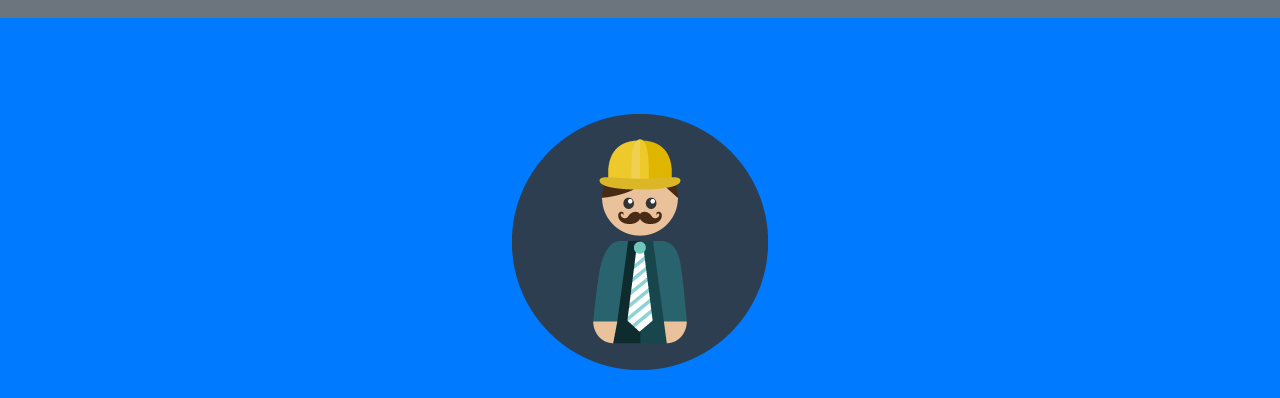
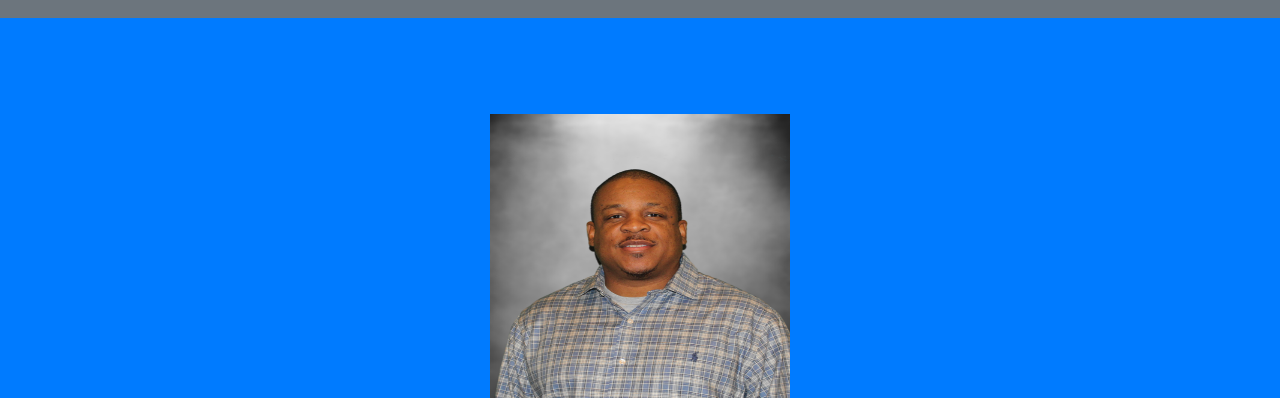
Before and after one commit to ggibbs18/ggibbs18.github.io, a website with bundled scripts: page index.html in a window 1280 px wide. Shown: the part 88-486 px from the top of the page. Built offline with nearby package versions, Linux system fonts and the light colour scheme.

Commit message:
Replaced header image

```diff
--- a/index.html
+++ b/index.html
@@ -55,7 +55,9 @@
     <!-- Header -->
     <header class="masthead bg-primary text-white text-center">
       <div class="container">
-        <img class="img-fluid mb-5 d-block mx-auto" src="img/profile.png" alt="">
+        <!-- <img class="img-fluid mb-5 d-block mx-auto" src="img/profile.png" alt=""> -->
+        <image src ="fun_photo.png" width="300"
+        height="340"/>
         <h1 class="text-uppercase mb-0">Welcome to my website</h1>
         <hr class="star-light">
         <h2 class="font-weight-light mb-0">Full Stack Developer | Project Manager</h2>
```
Also changed, not shown: fun_photo.png (added).
